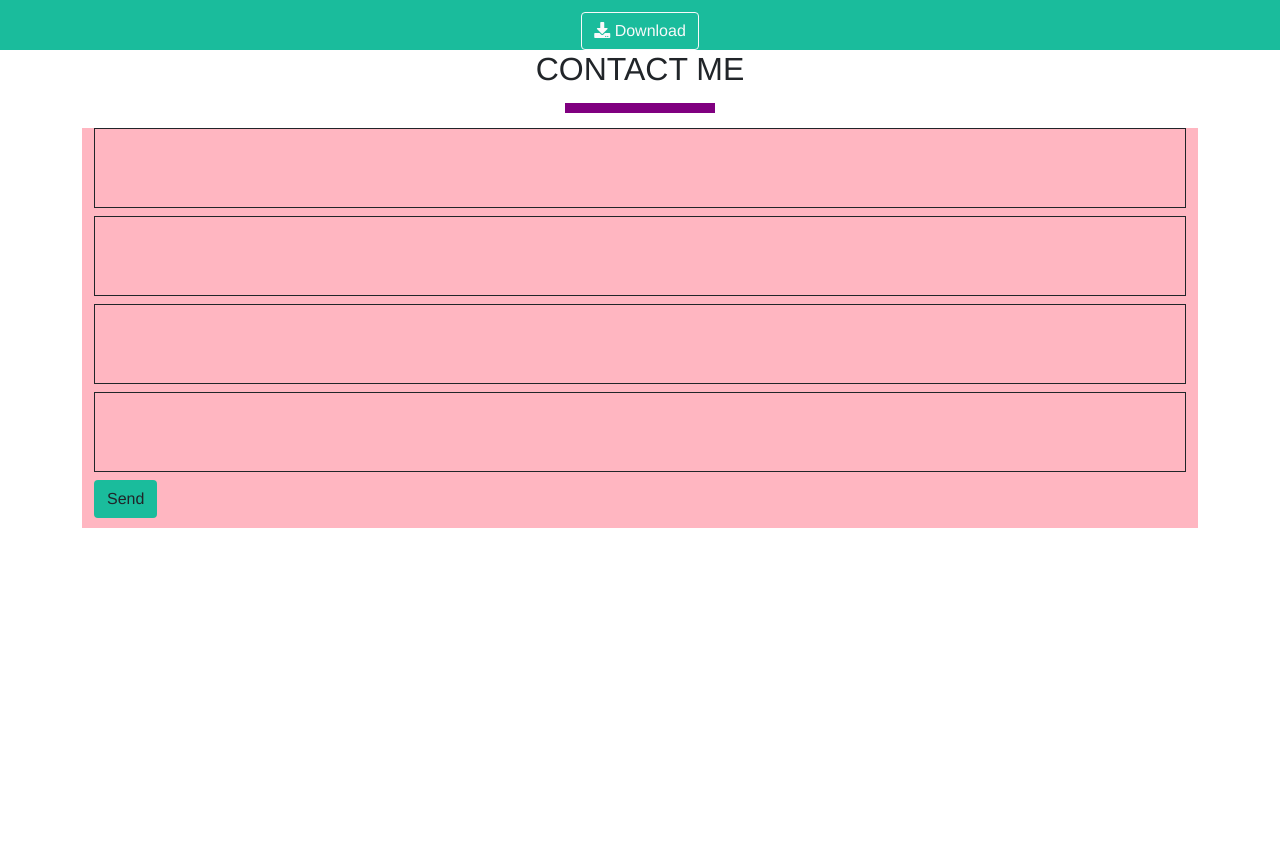
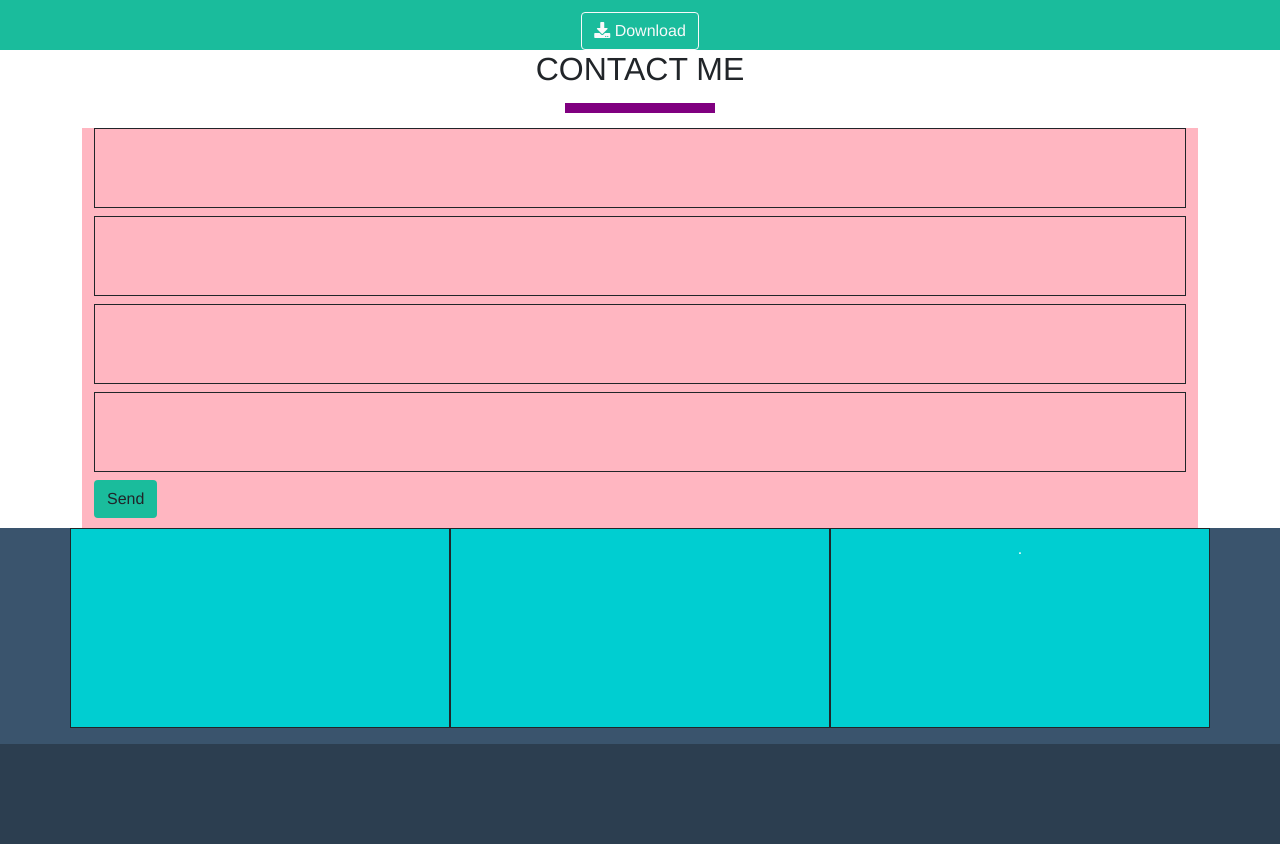
Before and after one commit to marianomarchionna/html-css-bootstrap-freelancer, a plain HTML site: page index.html in a window 1280 px wide. Shown: the part 1196-2040 px from the top of the page. Before the commit the page ends 1724 px from the top, so only its background shows below. Drawn offline with nearby package versions, Linux system fonts and the light colour scheme.

Commit message:
Footer terminato

```diff
--- a/css/style.css
+++ b/css/style.css
@@ -17,6 +17,10 @@ body {
 
 .bg-green {
     background-color: #1abc9c;
+}
+
+.bg-darkgray {
+    background-color: #2c3e50;
 }
 /* fine common */
 
@@ -79,11 +83,24 @@ header {
 /* fine section contact me */
 /* fine main */
 
-/* debug */
-.debug header {
-    background: #2c3e50;
+/* footer */
+footer {
+    color: white;
 }
 
+.footer-top {
+    background-color: #3a546d;
+}
+
+.footer-bottom {
+    height: 100px;
+}
+
+.footer-text{
+    height: 200px;
+}
+/* fine footer */
+/* debug */
 .debug .container {
     height: 100%;
 }
@@ -147,3 +164,7 @@ header {
 .debug .contact-me {
     background: lightpink;
 }
+
+.debug .footer-text {
+    background-color: darkturquoise;
+}
--- a/index.html
+++ b/index.html
@@ -12,7 +12,7 @@
 </head>
 <body class="debug">
     <!-- header -->
-    <header>
+    <header class="bg-darkgray">
         <div class="container">
             <nav class="row d-flex justify-content-between">
                 <div class="col-5 col-md-7 col-lg-6 border border-dark" id="logo"></div>
@@ -105,7 +105,39 @@
     <!-- fine main -->
     <!-- footer -->
     <footer>
+        <div class="footer-top text-center">
+            <div class="container">
+                <div class="row">
+                    <div class="footer-text border border-dark col-12 col-md-4 mb-3">
+                        <h5></h5>
+                        <span></span>
+                    </div>
+                    <div class="footer-text border border-dark col-12 col-md-4 mb-3">
+                        <h5></h5>
+                        <div class="row justify-content-center gap-3">
+                            <div class="col-3 my__icons"></div>
+                            <div class="col-3 my__icons"></div>
+                            <div class="col-3 my__icons"></div>
+                            <div class="col-3 my__icons"></div>
+                        </div>
+                    </div>
+                    <div class="footer-text border border-dark col-12 col-md-4 mb-3">
+                        <h5></h5>
+                        <span></span>.
+                    </div>
+                </div>
+            </div>
+        </div>
 
+        <div class="footer-bottom bg-darkgray text-center">
+            <div class="container">
+                <div class="row container">
+                    <div class="col">
+                        <span></span>
+                    </div>
+                </div>
+            </div>
+        </div>
     </footer>
     <!-- fine footer -->
     <!-- importazione Bootstrap JS -->
```
